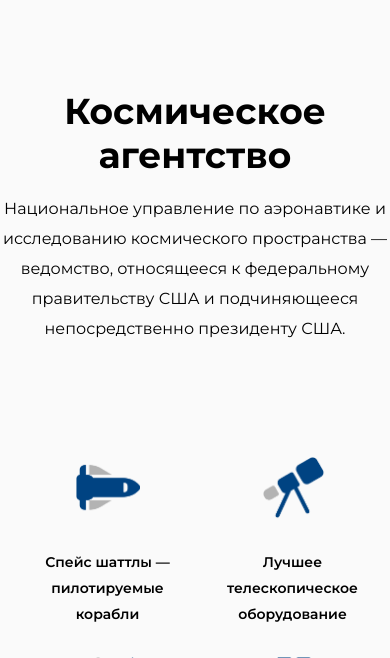
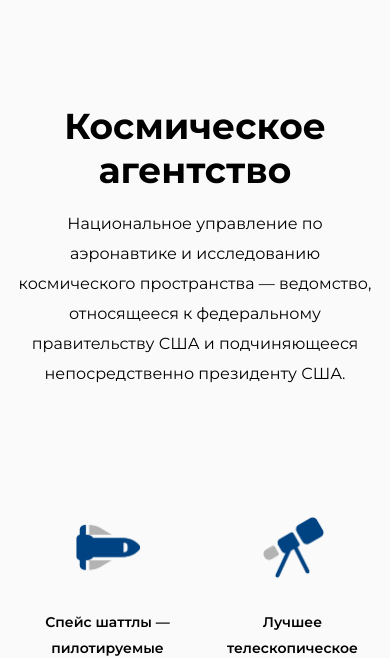
Before and after one commit to mswesson/space-agency, a Django app: page / in a window 390 px wide. Shown: the part 70-728 px from the top of the page. Run offline with Django 4.2, Linux system fonts and the light colour scheme; data that the repository does not hold is empty; some libraries are stand-ins or nearby versions.

Commit message:
fix bag text touched the edges of the screen in mobile mode

```diff
--- a/test_task/slider/static/css/style.css
+++ b/test_task/slider/static/css/style.css
@@ -295,23 +295,19 @@ button {
 @media (max-width: 700px) {
     h1 {
     font-size: 36px;
-    /* Уменьшаем размер заголовка для мобильных */
     line-height: 43.88px;
     }
 
     h2 {
     font-size: 28px;
-    /* Уменьшаем размер заголовка для мобильных */
     }
 
     p {
     font-size: 16px;
-    /* Уменьшаем размер текста для мобильных */
     }
 
     .hamburger {
     display: block;
-    /* Скрываем по умолчанию */
     margin: 0 15px 0 0;
     }
 
@@ -355,11 +351,11 @@ button {
     min-width: 340px;
     height: auto;
     max-height: 313px;
+    padding: 15px;
     }
 
     .section_one_image_block {
     flex-direction: column;
-    /* Меняем направление для мобильных */
     max-width: 340px;
     max-height: 779px;
     gap: 45px;
```
